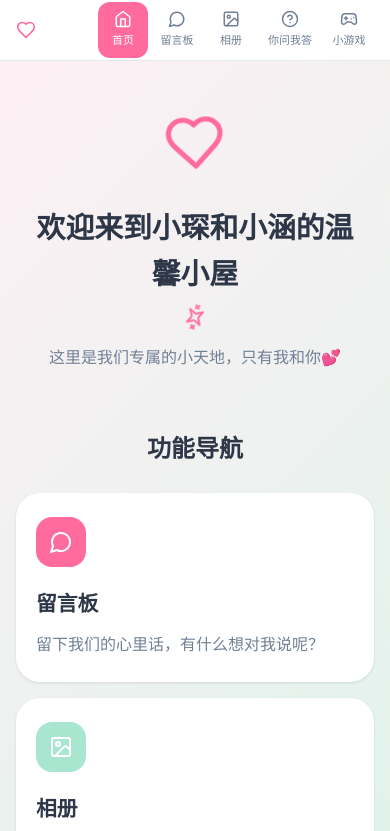
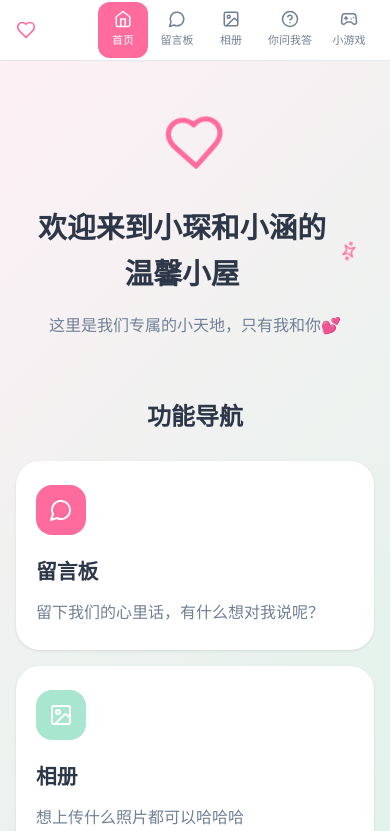
Before and after one commit to AidenJam553/Chenbaby-, a React (Vite) app: page / in a window 390 px wide. Shown: the top 831 px of the page. Built offline with nearby package versions, Linux system fonts and the light colour scheme; no server answers.

Commit message:
更新首页欢迎文字

```diff
--- a/src/pages/Home.css
+++ b/src/pages/Home.css
@@ -165,8 +165,9 @@
 
   .hero-title {
     font-size: 1.8rem;
-    flex-direction: column;
+    flex-direction: row;
     gap: 8px;
+    flex-wrap: nowrap;
   }
 
   .sparkle-icon {
```
